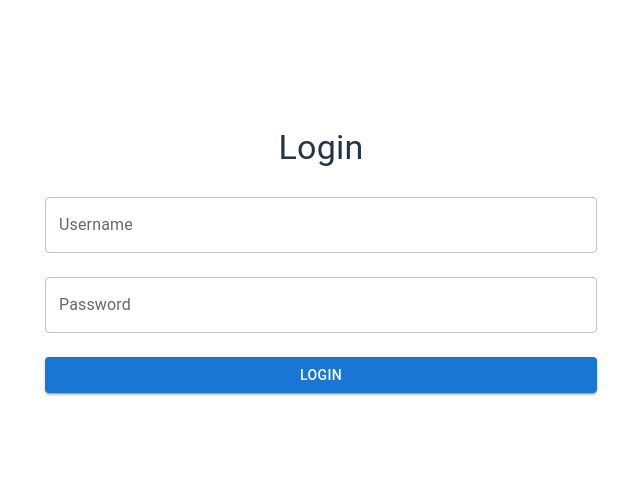
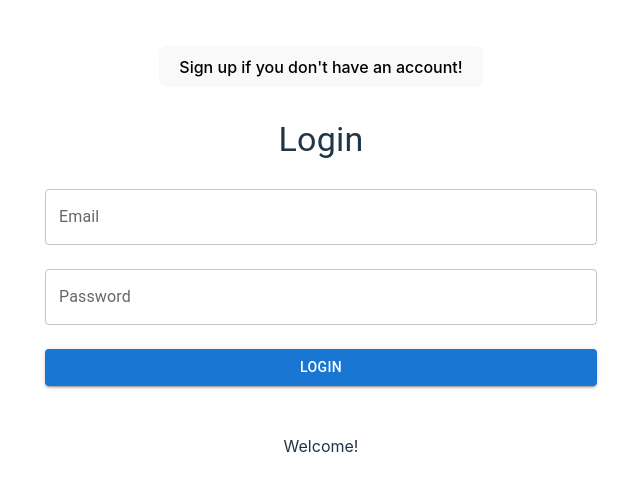
Before and after one commit to Julie12Yu/CatTinder, a React (Vite) app in the folder CatTinder/: page / in a window 1280 px wide. Shown: the part 140-630 px from the top of the page, without its empty margins (319-959 px from the left). Built offline with nearby package versions, Linux system fonts and the light colour scheme; no server answers.

Commit message:
Fire-base login!

```diff
--- a/CatTinder/package.json
+++ b/CatTinder/package.json
@@ -16,6 +16,7 @@
     "@mui/material": "^6.1.3",
     "@react-spring/web": "^9.7.5",
     "dotenv": "^16.4.5",
+    "firebase": "^10.14.1",
     "react": "^18.3.1",
     "react-dom": "^18.3.1",
     "react-tinder-card": "^1.6.4"
--- a/CatTinder/src/App.tsx
+++ b/CatTinder/src/App.tsx
@@ -1,15 +1,29 @@
 import './App.css';
 import React, { useState } from 'react';
 import UserProfile from './components/UserProfile';
-import Login from './components/Login';
+import Login from './components/Auth/Login';
+import UserAuth from './components/Auth/UserAuth';
 import CatPreference from './models/CatPreference';
 import TinderPage from './components/TinderPage';
+import SignUp from './components/Auth/SignUp';
 
 const App: React.FC = () => {
-    const [page, setPage] = useState<'login' | 'userProfile' | 'main'>('login');
+    const [page, setPage] = useState<'login' | 'userProfile' | 'main' | 'signUp'>('login');
     const [petData, setPetData] = useState({ name: "", img: "", id: "" });
 
     const handleLogin = () => {
+        setPage('userProfile');
+    };
+
+    const handleMoveSignUp = () => {
+        setPage('signUp');
+    }
+
+    const onSignUpLogin = () => {
+        setPage('login');
+    }
+
+    const handleSignUp = () => {
         setPage('userProfile');
     };
 
@@ -20,9 +34,13 @@ const App: React.FC = () => {
 
     return (
         <>
-            {page === 'login' && <Login onLogin={handleLogin} />}
+            <div>
+            {page === 'login' && <Login onLogin={handleLogin}  onLoginS={handleMoveSignUp} />}
+            {page === 'signUp' && <SignUp onSignUp={handleSignUp} onSignUpL={onSignUpLogin} />}
             {page === 'userProfile' && <UserProfile onSavePreferences={handleSavePreferences} />}
             {page === 'main' && <TinderPage />}
+            <UserAuth/>
+            </div>
         </>
     );
 };
--- /dev/null
+++ b/CatTinder/src/components/Auth/Login.tsx
@@ -0,0 +1,67 @@
+import React, { useState } from 'react';
+import {signInWithEmailAndPassword} from 'firebase/auth';
+import { auth } from '../../firebase';
+import { Button, Container, TextField, Box, Typography } from '@mui/material';
+
+interface LoginProps {
+    onLogin: () => void;
+    onLoginS: () => void;
+}
+
+const Login: React.FC<LoginProps> = ({ onLogin, onLoginS}) => {
+    const [username, setUsername] = useState('');
+    const [password, setPassword] = useState('');
+
+    const handleLogin = () => {
+        // Perform login logic here
+        console.log(`Username: ${username}, Password: ${password}`);
+        signInWithEmailAndPassword(auth, username, password)
+        .then((useCredential) => {
+            console.log('User logged in successfully:', useCredential);
+        }).catch((error) => {
+            console.error('Error logging in:', error);
+        });
+        onLogin();
+    };
+
+    return (
+        <div>
+            <button onClick={onLoginS}> Sign up if you don't have an account! </button>
+            <Container maxWidth="sm">
+                <Box sx={{ mt: 4, mb: 4 }}>
+                    <Typography variant="h4" component="h1" gutterBottom>
+                        Login
+                    </Typography>
+                    <TextField
+                        fullWidth
+                        label="Email"
+                        variant="outlined"
+                        margin="normal"
+                        value={username}
+                        onChange={(e) => setUsername(e.target.value)}
+                    />
+                    <TextField
+                        fullWidth
+                        label="Password"
+                        type="password"
+                        variant="outlined"
+                        margin="normal"
+                        value={password}
+                        onChange={(e) => setPassword(e.target.value)}
+                    />
+                    <Button
+                        variant="contained"
+                        color="primary"
+                        fullWidth
+                        sx={{ mt: 2 }}
+                        onClick={handleLogin}
+                    >
+                        Login
+                    </Button>
+                </Box>
+            </Container>
+        </div>
+    );
+};
+
+export default Login;
--- /dev/null
+++ b/CatTinder/src/components/Auth/SignUp.tsx
@@ -0,0 +1,90 @@
+import React, { useState } from 'react';
+import { createUserWithEmailAndPassword } from 'firebase/auth';
+import { auth } from '../../firebase';
+import { Button, Container, TextField, Box, Typography } from '@mui/material';
+
+interface SignUpProps {
+    onSignUp: () => void;
+    onSignUpL: () => void;
+}
+
+const SignUp: React.FC<SignUpProps> = ({ onSignUp, onSignUpL}) => {
+    const [username, setUsername] = useState('');
+    const [password, setPassword] = useState('');
+    const [error, setError] = useState('');
+
+    const handleSignUp = () => {
+        console.log(`Username: ${username}, Password: ${password}`);
+        createUserWithEmailAndPassword(auth, username, password)
+        .then((userCredential) => {
+            console.log('User signed up successfully:', userCredential);
+            onSignUp();
+        })
+        .catch((error) => {
+            console.error('Error signing up:', error);
+            const errorMessage = getErrorMessage(error.code);
+            setError(errorMessage);
+        });
+    };
+
+    const getErrorMessage = (errorCode: string) => {
+        switch (errorCode) {
+            case 'auth/email-already-in-use':
+                return 'The email address is already in use by another account.';
+            case 'auth/invalid-email':
+                return 'The email address is not valid.';
+            case 'auth/operation-not-allowed':
+                return 'Email/password accounts are not enabled.';
+            case 'auth/weak-password':
+                return 'The password is not strong enough.';
+            default:
+                return 'An unknown error occurred.';
+        }
+    };
+
+    return (
+        <div>
+            <button onClick={onSignUpL}> Log in if you have an account! </button>
+        <Container maxWidth="sm">
+            <Box sx={{ mt: 4, mb: 4 }}>
+                <Typography variant="h4" component="h1" gutterBottom>
+                    Sign Up
+                </Typography>
+                <TextField
+                    fullWidth
+                    label="Email"
+                    variant="outlined"
+                    margin="normal"
+                    sx={{ input: { color: 'white' } }}
+                    value={username}
+                    onChange={(e) => setUsername(e.target.value)}
+                />
+                <TextField
+                    fullWidth
+                    label="Password"
+                    type="password"
+                    variant="outlined"
+                    margin="normal"
+                    value={password}
+                    onChange={(e) => setPassword(e.target.value)}
+                />
+                <p>
+                    Password must be at least 6 characters long.
+                </p>
+                {error && <p style={{ color: 'red' }}>{error}</p>}
+                <Button
+                    variant="contained"
+                    color="primary"
+                    fullWidth
+                    sx={{ mt: 2 }}
+                    onClick={handleSignUp}
+                >
+                    SignUp
+                </Button>
+            </Box>
+        </Container>
+        </div>
+    );
+};
+
+export default SignUp;
--- /dev/null
+++ b/CatTinder/src/components/Auth/UserAuth.tsx
@@ -0,0 +1,37 @@
+import React, { useEffect, useState } from 'react';
+import firebase from 'firebase/compat/app';
+import { auth } from '../../firebase';
+import { onAuthStateChanged, signOut }from 'firebase/auth';
+
+const UserAuth: React.FC = () => {
+
+    const [authUser, setAuthUser] = useState<firebase.User | null>(null);
+
+    useEffect(() => {
+        const listen = onAuthStateChanged(auth, (user) => {
+            if (user) {
+                setAuthUser(user);
+                console.log('User is signed in');
+            } else {
+                setAuthUser(null)
+            }
+        });
+        return () => {listen();}
+    }, []);
+
+    const userSignOut = () => {
+        signOut(auth).then(() => {
+            console.log('User signed out');
+        }).catch((error) => {
+            console.error('Error signing out:', error);
+        });
+    }
+
+    return (
+        <div>
+            {authUser ? <><p>{`Signed In as ${authUser.email}`}</p><button onClick={userSignOut}>Sign Out</button></> : <p>Welcome!</p>}
+        </div>
+    );
+}
+
+export default UserAuth;
--- a/CatTinder/src/components/Login.tsx
+++ /dev/null
@@ -1,47 +0,0 @@
-import React from 'react';
-import { Button, Container, TextField, Box, Typography } from '@mui/material';
-
-interface LoginProps {
-    onLogin: () => void;
-}
-
-const Login: React.FC<LoginProps> = ({ onLogin }) => {
-    const handleLogin = () => {
-        // Perform login logic here
-        onLogin();
-    };
-
-    return (
-        <Container maxWidth="sm">
-            <Box sx={{ mt: 4, mb: 4 }}>
-                <Typography variant="h4" component="h1" gutterBottom>
-                    Login
-                </Typography>
-                <TextField
-                    fullWidth
-                    label="Username"
-                    variant="outlined"
-                    margin="normal"
-                />
-                <TextField
-                    fullWidth
-                    label="Password"
-                    type="password"
-                    variant="outlined"
-                    margin="normal"
-                />
-                <Button
-                    variant="contained"
-                    color="primary"
-                    fullWidth
-                    sx={{ mt: 2 }}
-                    onClick={handleLogin}
-                >
-                    Login
-                </Button>
-            </Box>
-        </Container>
-    );
-};
-
-export default Login;
```
Also changed, not shown: 2 other files (tests, documents, lock files or other folders).
